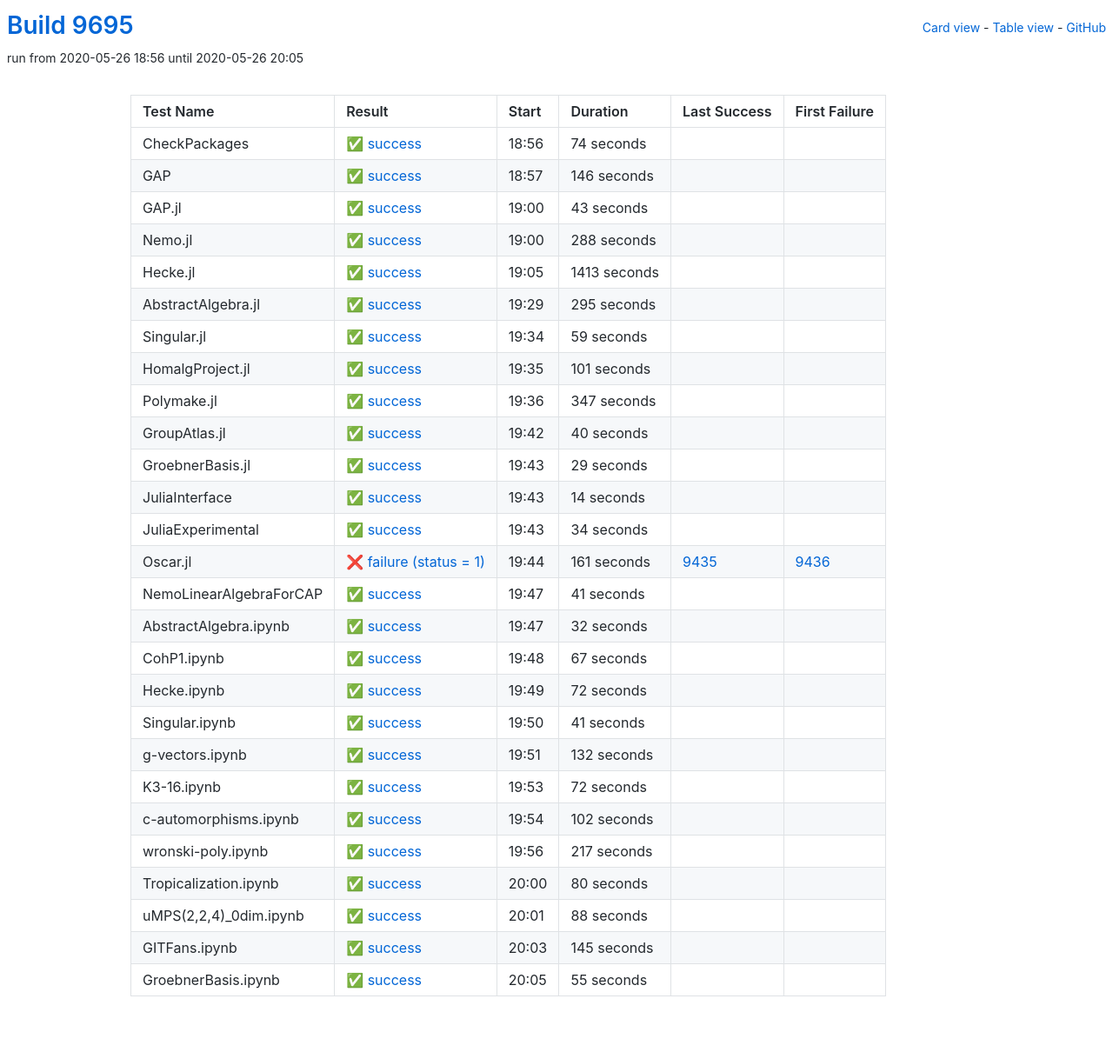
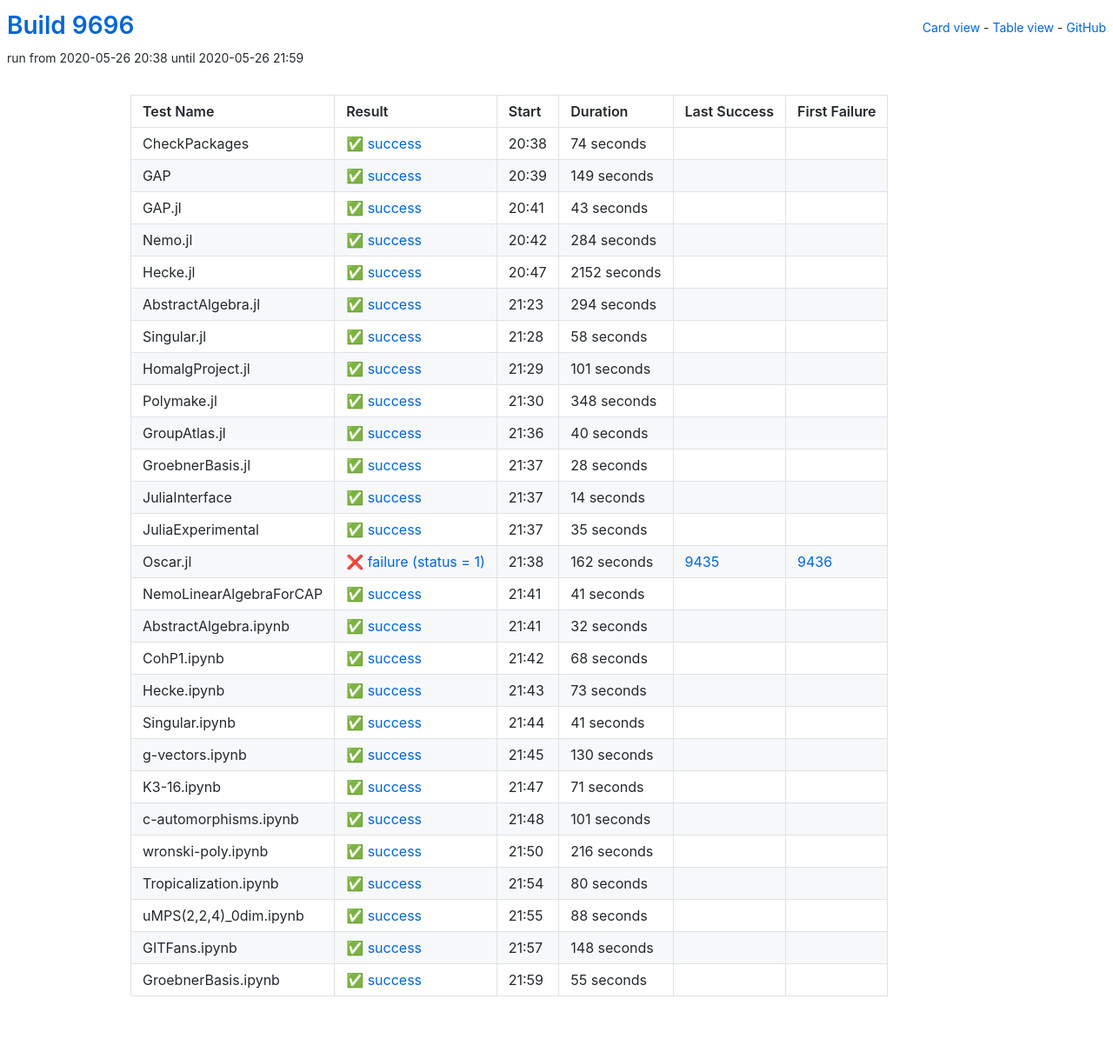
Before and after one commit to oscar-system/oscar-ci-status, a Jekyll site: the page built from table.html, in a window 1280 px wide. Shown: the whole page at 87% size. Built offline with Jekyll 4.4.1, drawn with Linux system fonts in a browser that asks for light colours.

Commit message:
Build 9696

```diff
--- a/_data/ci.yml
+++ b/_data/ci.yml
@@ -1,5 +1,5 @@
-build: 9695
-build_url: https://oscarci.mathematik.uni-kl.de/job/oscar/9695/
+build: 9696
+build_url: https://oscarci.mathematik.uni-kl.de/job/oscar/9696/
 job: oscar
 tests:
 - duration: 74
@@ -9,21 +9,21 @@
   id: checkpackages
   last_success: false
   last_success_url: null
-  log: https://oscarci.mathematik.uni-kl.de/job/oscar/9695/artifact/logs/build-9695/CheckPackages.log
+  log: https://oscarci.mathematik.uni-kl.de/job/oscar/9696/artifact/logs/build-9696/CheckPackages.log
   name: CheckPackages
-  start: 2020-05-26 18:56
+  start: 2020-05-26 20:38
   status: success
   success: true
-- duration: 146
+- duration: 149
   exitcode: 0
   first_failure: false
   first_failure_url: null
   id: gap
   last_success: false
   last_success_url: null
-  log: https://oscarci.mathematik.uni-kl.de/job/oscar/9695/artifact/logs/build-9695/GAP.log
+  log: https://oscarci.mathematik.uni-kl.de/job/oscar/9696/artifact/logs/build-9696/GAP.log
   name: GAP
-  start: 2020-05-26 18:57
+  start: 2020-05-26 20:39
   status: success
   success: true
 - duration: 43
@@ -33,57 +33,57 @@
   id: gap-jl
   last_success: false
   last_success_url: null
-  log: https://oscarci.mathematik.uni-kl.de/job/oscar/9695/artifact/logs/build-9695/GAP.jl.log
+  log: https://oscarci.mathematik.uni-kl.de/job/oscar/9696/artifact/logs/build-9696/GAP.jl.log
   name: GAP.jl
-  start: 2020-05-26 19:00
+  start: 2020-05-26 20:41
   status: success
   success: true
-- duration: 288
+- duration: 284
   exitcode: 0
   first_failure: false
   first_failure_url: null
   id: nemo-jl
   last_success: false
   last_success_url: null
-  log: https://oscarci.mathematik.uni-kl.de/job/oscar/9695/artifact/logs/build-9695/Nemo.jl.log
+  log: https://oscarci.mathematik.uni-kl.de/job/oscar/9696/artifact/logs/build-9696/Nemo.jl.log
   name: Nemo.jl
-  start: 2020-05-26 19:00
+  start: 2020-05-26 20:42
   status: success
   success: true
-- duration: 1413
+- duration: 2152
   exitcode: 0
   first_failure: false
   first_failure_url: null
   id: hecke-jl
   last_success: false
   last_success_url: null
-  log: https://oscarci.mathematik.uni-kl.de/job/oscar/9695/artifact/logs/build-9695/Hecke.jl.log
+  log: https://oscarci.mathematik.uni-kl.de/job/oscar/9696/artifact/logs/build-9696/Hecke.jl.log
   name: Hecke.jl
-  start: 2020-05-26 19:05
+  start: 2020-05-26 20:47
   status: success
   success: true
-- duration: 295
+- duration: 294
   exitcode: 0
   first_failure: false
   first_failure_url: null
   id: abstractalgebra-jl
   last_success: false
   last_success_url: null
-  log: https://oscarci.mathematik.uni-kl.de/job/oscar/9695/artifact/logs/build-9695/AbstractAlgebra.jl.log
+  log: https://oscarci.mathematik.uni-kl.de/job/oscar/9696/artifact/logs/build-9696/AbstractAlgebra.jl.log
   name: AbstractAlgebra.jl
-  start: 2020-05-26 19:29
+  start: 2020-05-26 21:23
   status: success
   success: true
-- duration: 59
+- duration: 58
   exitcode: 0
   first_failure: false
   first_failure_url: null
   id: singular-jl
   last_success: false
   last_success_url: null
-  log: https://oscarci.mathematik.uni-kl.de/job/oscar/9695/artifact/logs/build-9695/Singular.jl.log
+  log: https://oscarci.mathematik.uni-kl.de/job/oscar/9696/artifact/logs/build-9696/Singular.jl.log
   name: Singular.jl
-  start: 2020-05-26 19:34
+  start: 2020-05-26 21:28
   status: success
   success: true
 - duration: 101
@@ -93,21 +93,21 @@
   id: homalgproject-jl
   last_success: false
   last_success_url: null
-  log: https://oscarci.mathematik.uni-kl.de/job/oscar/9695/artifact/logs/build-9695/HomalgProject.jl.log
+  log: https://oscarci.mathematik.uni-kl.de/job/oscar/9696/artifact/logs/build-9696/HomalgProject.jl.log
   name: HomalgProject.jl
-  start: 2020-05-26 19:35
+  start: 2020-05-26 21:29
   status: success
   success: true
-- duration: 347
+- duration: 348
   exitcode: 0
   first_failure: false
   first_failure_url: null
   id: polymake-jl
   last_success: false
   last_success_url: null
-  log: https://oscarci.mathematik.uni-kl.de/job/oscar/9695/artifact/logs/build-9695/Polymake.jl.log
+  log: https://oscarci.mathematik.uni-kl.de/job/oscar/9696/artifact/logs/build-9696/Polymake.jl.log
   name: Polymake.jl
-  start: 2020-05-26 19:36
+  start: 2020-05-26 21:30
   status: success
   success: true
 - duration: 40
@@ -117,21 +117,21 @@
   id: groupatlas-jl
   last_success: false
   last_success_url: null
-  log: https://oscarci.mathematik.uni-kl.de/job/oscar/9695/artifact/logs/build-9695/GroupAtlas.jl.log
+  log: https://oscarci.mathematik.uni-kl.de/job/oscar/9696/artifact/logs/build-9696/GroupAtlas.jl.log
   name: GroupAtlas.jl
-  start: 2020-05-26 19:42
+  start: 2020-05-26 21:36
   status: success
   success: true
-- duration: 29
+- duration: 28
   exitcode: 0
   first_failure: false
   first_failure_url: null
   id: groebnerbasis-jl
   last_success: false
   last_success_url: null
-  log: https://oscarci.mathematik.uni-kl.de/job/oscar/9695/artifact/logs/build-9695/GroebnerBasis.jl.log
+  log: https://oscarci.mathematik.uni-kl.de/job/oscar/9696/artifact/logs/build-9696/GroebnerBasis.jl.log
   name: GroebnerBasis.jl
-  start: 2020-05-26 19:43
+  start: 2020-05-26 21:37
   status: success
   success: true
 - duration: 14
@@ -141,33 +141,33 @@
   id: juliainterface
   last_success: false
   last_success_url: null
-  log: https://oscarci.mathematik.uni-kl.de/job/oscar/9695/artifact/logs/build-9695/JuliaInterface.log
+  log: https://oscarci.mathematik.uni-kl.de/job/oscar/9696/artifact/logs/build-9696/JuliaInterface.log
   name: JuliaInterface
-  start: 2020-05-26 19:43
+  start: 2020-05-26 21:37
   status: success
   success: true
-- duration: 34
+- duration: 35
   exitcode: 0
   first_failure: false
   first_failure_url: null
   id: juliaexperimental
   last_success: false
   last_success_url: null
-  log: https://oscarci.mathematik.uni-kl.de/job/oscar/9695/artifact/logs/build-9695/JuliaExperimental.log
+  log: https://oscarci.mathematik.uni-kl.de/job/oscar/9696/artifact/logs/build-9696/JuliaExperimental.log
   name: JuliaExperimental
-  start: 2020-05-26 19:43
+  start: 2020-05-26 21:37
   status: success
   success: true
-- duration: 161
+- duration: 162
   exitcode: 1
   first_failure: 9436
   first_failure_url: https://oscarci.mathematik.uni-kl.de/job/oscar/9436/
   id: oscar-jl
   last_success: 9435
   last_success_url: https://oscarci.mathematik.uni-kl.de/job/oscar/9435/
-  log: https://oscarci.mathematik.uni-kl.de/job/oscar/9695/artifact/logs/build-9695/Oscar.jl.log
+  log: https://oscarci.mathematik.uni-kl.de/job/oscar/9696/artifact/logs/build-9696/Oscar.jl.log
   name: Oscar.jl
-  start: 2020-05-26 19:44
+  start: 2020-05-26 21:38
   status: failure
   success: false
 - duration: 41
@@ -177,9 +177,9 @@
   id: nemolinearalgebraforcap
   last_success: false
   last_success_url: null
-  log: https://oscarci.mathematik.uni-kl.de/job/oscar/9695/artifact/logs/build-9695/NemoLinearAlgebraForCAP.log
+  log: https://oscarci.mathematik.uni-kl.de/job/oscar/9696/artifact/logs/build-9696/NemoLinearAlgebraForCAP.log
   name: NemoLinearAlgebraForCAP
-  start: 2020-05-26 19:47
+  start: 2020-05-26 21:41
   status: success
   success: true
 - duration: 32
@@ -189,33 +189,33 @@
   id: abstractalgebra-ipynb
   last_success: false
   last_success_url: null
-  log: https://oscarci.mathematik.uni-kl.de/job/oscar/9695/artifact/logs/build-9695/AbstractAlgebra.ipynb.log
+  log: https://oscarci.mathematik.uni-kl.de/job/oscar/9696/artifact/logs/build-9696/AbstractAlgebra.ipynb.log
   name: AbstractAlgebra.ipynb
-  start: 2020-05-26 19:47
+  start: 2020-05-26 21:41
   status: success
   success: true
-- duration: 67
+- duration: 68
   exitcode: 0
   first_failure: false
   first_failure_url: null
   id: cohp1-ipynb
   last_success: false
   last_success_url: null
-  log: https://oscarci.mathematik.uni-kl.de/job/oscar/9695/artifact/logs/build-9695/CohP1.ipynb.log
+  log: https://oscarci.mathematik.uni-kl.de/job/oscar/9696/artifact/logs/build-9696/CohP1.ipynb.log
   name: CohP1.ipynb
-  start: 2020-05-26 19:48
+  start: 2020-05-26 21:42
   status: success
   success: true
-- duration: 72
+- duration: 73
   exitcode: 0
   first_failure: false
   first_failure_url: null
   id: hecke-ipynb
   last_success: false
   last_success_url: null
-  log: https://oscarci.mathematik.uni-kl.de/job/oscar/9695/artifact/logs/build-9695/Hecke.ipynb.log
+  log: https://oscarci.mathematik.uni-kl.de/job/oscar/9696/artifact/logs/build-9696/Hecke.ipynb.log
   name: Hecke.ipynb
-  start: 2020-05-26 19:49
+  start: 2020-05-26 21:43
   status: success
   success: true
 - duration: 41
@@ -225,57 +225,57 @@
   id: singular-ipynb
   last_success: false
   last_success_url: null
-  log: https://oscarci.mathematik.uni-kl.de/job/oscar/9695/artifact/logs/build-9695/Singular.ipynb.log
+  log: https://oscarci.mathematik.uni-kl.de/job/oscar/9696/artifact/logs/build-9696/Singular.ipynb.log
   name: Singular.ipynb
-  start: 2020-05-26 19:50
+  start: 2020-05-26 21:44
   status: success
   success: true
-- duration: 132
+- duration: 130
   exitcode: 0
   first_failure: false
   first_failure_url: null
   id: g-vectors-ipynb
   last_success: false
   last_success_url: null
-  log: https://oscarci.mathematik.uni-kl.de/job/oscar/9695/artifact/logs/build-9695/g-vectors.ipynb.log
+  log: https://oscarci.mathematik.uni-kl.de/job/oscar/9696/artifact/logs/build-9696/g-vectors.ipynb.log
   name: g-vectors.ipynb
-  start: 2020-05-26 19:51
+  start: 2020-05-26 21:45
   status: success
   success: true
-- duration: 72
+- duration: 71
   exitcode: 0
   first_failure: false
   first_failure_url: null
   id: k3-16-ipynb
   last_success: false
   last_success_url: null
-  log: https://oscarci.mathematik.uni-kl.de/job/oscar/9695/artifact/logs/build-9695/K3-16.ipynb.log
+  log: https://oscarci.mathematik.uni-kl.de/job/oscar/9696/artifact/logs/build-9696/K3-16.ipynb.log
   name: K3-16.ipynb
-  start: 2020-05-26 19:53
+  start: 2020-05-26 21:47
   status: success
   success: true
-- duration: 102
+- duration: 101
   exitcode: 0
   first_failure: false
   first_failure_url: null
   id: c-automorphisms-ipynb
   last_success: false
   last_success_url: null
-  log: https://oscarci.mathematik.uni-kl.de/job/oscar/9695/artifact/logs/build-9695/c-automorphisms.ipynb.log
+  log: https://oscarci.mathematik.uni-kl.de/job/oscar/9696/artifact/logs/build-9696/c-automorphisms.ipynb.log
   name: c-automorphisms.ipynb
-  start: 2020-05-26 19:54
+  start: 2020-05-26 21:48
   status: success
   success: true
-- duration: 217
+- duration: 216
   exitcode: 0
   first_failure: false
   first_failure_url: null
   id: wronski-poly-ipynb
   last_success: false
   last_success_url: null
-  log: https://oscarci.mathematik.uni-kl.de/job/oscar/9695/artifact/logs/build-9695/wronski-poly.ipynb.log
+  log: https://oscarci.mathematik.uni-kl.de/job/oscar/9696/artifact/logs/build-9696/wronski-poly.ipynb.log
   name: wronski-poly.ipynb
-  start: 2020-05-26 19:56
+  start: 2020-05-26 21:50
   status: success
   success: true
 - duration: 80
@@ -285,9 +285,9 @@
   id: tropicalization-ipynb
   last_success: false
   last_success_url: null
-  log: https://oscarci.mathematik.uni-kl.de/job/oscar/9695/artifact/logs/build-9695/Tropicalization.ipynb.log
+  log: https://oscarci.mathematik.uni-kl.de/job/oscar/9696/artifact/logs/build-9696/Tropicalization.ipynb.log
   name: Tropicalization.ipynb
-  start: 2020-05-26 20:00
+  start: 2020-05-26 21:54
   status: success
   success: true
 - duration: 88
@@ -297,21 +297,21 @@
   id: umps-2-2-4-0dim-ipynb
   last_success: false
   last_success_url: null
-  log: https://oscarci.mathematik.uni-kl.de/job/oscar/9695/artifact/logs/build-9695/uMPS-2-2-4-_0dim.ipynb.log
+  log: https://oscarci.mathematik.uni-kl.de/job/oscar/9696/artifact/logs/build-9696/uMPS-2-2-4-_0dim.ipynb.log
   name: uMPS(2,2,4)_0dim.ipynb
-  start: 2020-05-26 20:01
+  start: 2020-05-26 21:55
   status: success
   success: true
-- duration: 145
+- duration: 148
   exitcode: 0
   first_failure: false
   first_failure_url: null
   id: gitfans-ipynb
   last_success: false
   last_success_url: null
-  log: https://oscarci.mathematik.uni-kl.de/job/oscar/9695/artifact/logs/build-9695/GITFans.ipynb.log
+  log: https://oscarci.mathematik.uni-kl.de/job/oscar/9696/artifact/logs/build-9696/GITFans.ipynb.log
   name: GITFans.ipynb
-  start: 2020-05-26 20:03
+  start: 2020-05-26 21:57
   status: success
   success: true
 - duration: 55
@@ -321,8 +321,8 @@
   id: groebnerbasis-ipynb
   last_success: false
   last_success_url: null
-  log: https://oscarci.mathematik.uni-kl.de/job/oscar/9695/artifact/logs/build-9695/GroebnerBasis.ipynb.log
+  log: https://oscarci.mathematik.uni-kl.de/job/oscar/9696/artifact/logs/build-9696/GroebnerBasis.ipynb.log
   name: GroebnerBasis.ipynb
-  start: 2020-05-26 20:05
+  start: 2020-05-26 21:59
   status: success
   success: true
```
Also changed, not shown: README.md.
